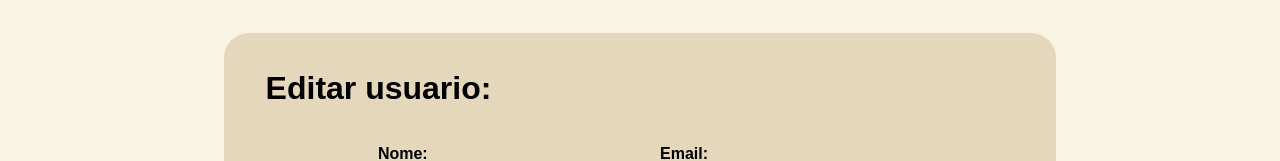
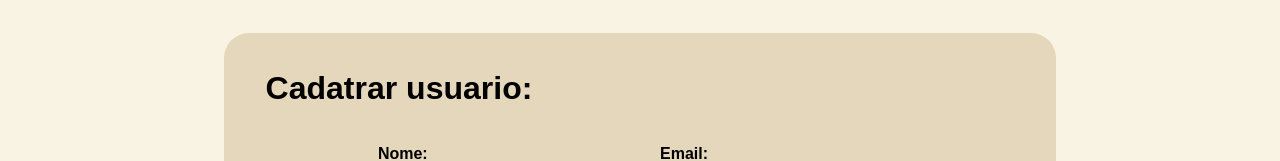
Before and after one commit to agenda-pet/AgendaPet-FrontEnd, a Next.js app in the folder agenda-pet/: page /cadastrar-usuario in a window 1280 px wide. Shown: the part 179-340 px from the top of the page. Built offline with nearby package versions, Linux system fonts and the light colour scheme; no server answers.

Commit message:
:heavy_plus_sign:add[Component]: Cadastrar usuario / Editar usuario

```diff
--- a/agenda-pet/src/components/formUsuario/formEditar.tsx
+++ b/agenda-pet/src/components/formUsuario/formEditar.tsx
@@ -35,13 +35,15 @@ const FormUsuario = (usuarioRecebido?: UsuarioRecebido) => {
     const [tiposUsuario, setTiposUsuario] = useState<tipoUsuario[]>([]);
     const [tipoUsuarioID, setTipoUsuario] = useState<string>("");
     const [senha, setSenha] = useState("");
+    const statusUsuario = true;
 
     const UsuarioFormulario = {
         nome,
+        numeroTelefone,
         email,
-        numeroTelefone,
         senha,
-        tipoUsuarioID
+        statusUsuario,
+        tipoUsuarioID,
     }
 
     const usuarioEditado = {
@@ -74,11 +76,11 @@ const FormUsuario = (usuarioRecebido?: UsuarioRecebido) => {
                         O telefone: ${numeroTelefone}
                         O tipo ${tipoUsuarioID}`);
 
-            usuarioRecebido?.usuarioID !== null ? editarUsuario(String(usuarioRecebido?.usuarioID), usuarioEditado) : cadastrarUsuario(UsuarioFormulario);
+            usuarioRecebido?.usuarioID == null ? cadastrarUsuario(UsuarioFormulario) : editarUsuario(String(usuarioRecebido?.usuarioID), usuarioEditado);
         }}>
 
             <div id={styles.form_content}>
-                <h3><strong>Editar usuario:</strong></h3>
+                <h3><strong>{usuarioRecebido?.usuarioID == null ? 'Cadatrar usuario' : 'Editar usuario'}:</strong></h3>
                 <div id={styles.inputs_button}>
 
                     <div id={styles.inputs_container}>
--- a/agenda-pet/src/pages/api/usuarioService.ts
+++ b/agenda-pet/src/pages/api/usuarioService.ts
@@ -80,7 +80,7 @@ export async function editarUsuario(id: string, usuario: EditarUsuarioForm) {
                 mensagem: error.response.data?.message || error.response.data?.error || 'Erro na requisição'
             };
 
-            throw new Error(JSON.stringify(erroTratado));
+            throw new Error(error.response.data);
         }
     }
 }
```
